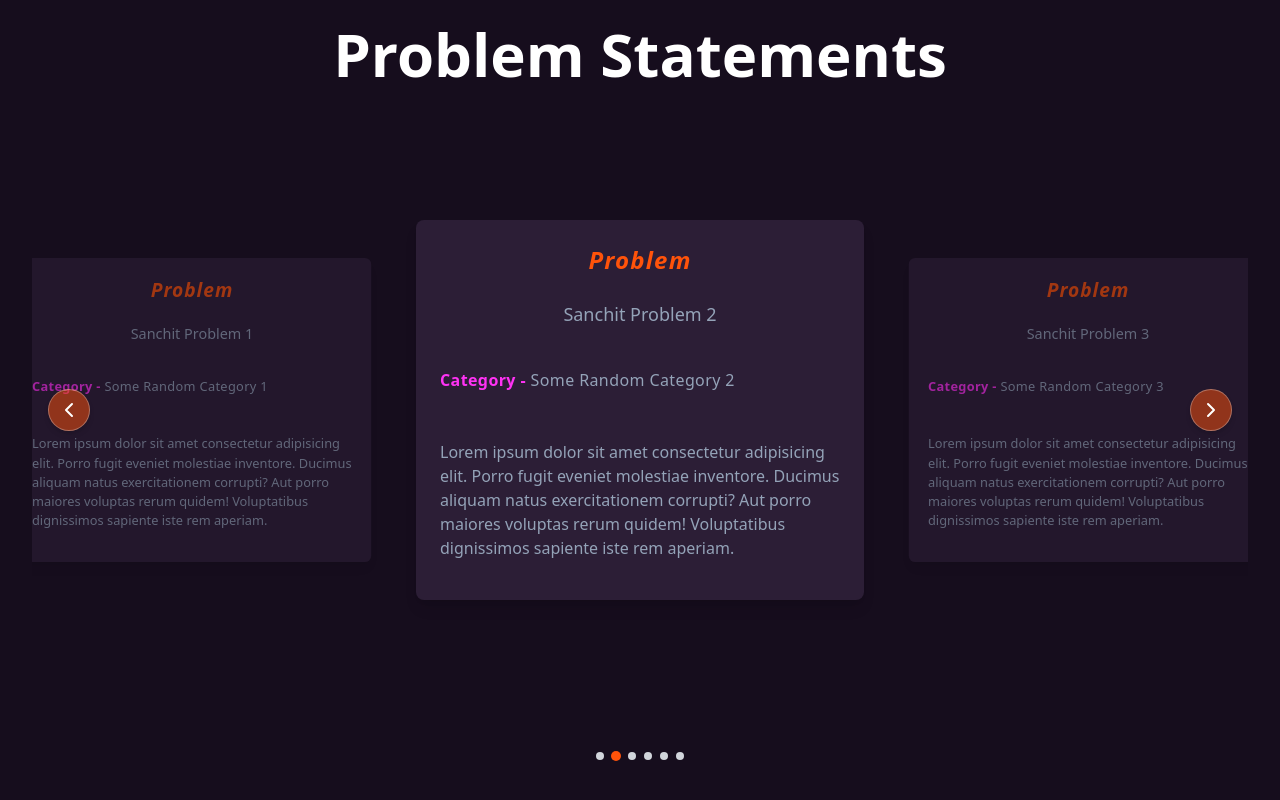
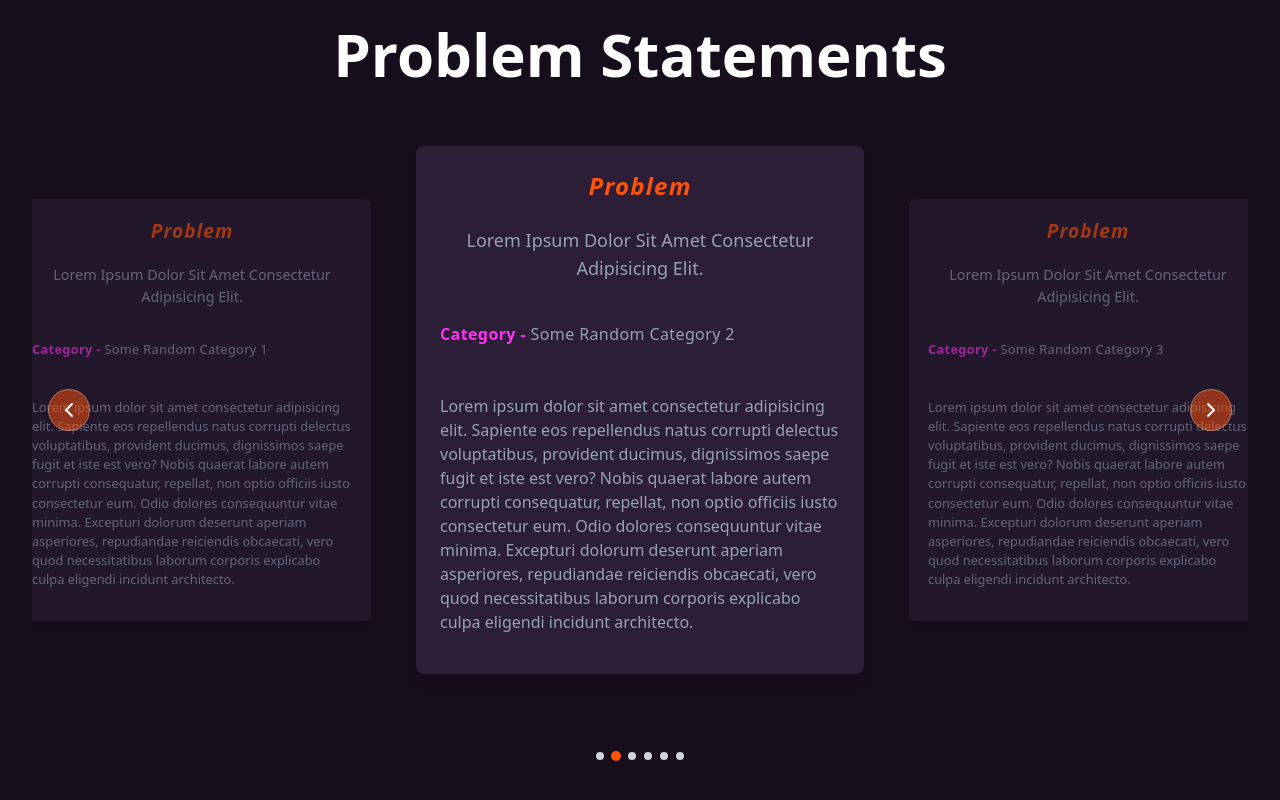
Before and after one commit to THEGAMECHANGER416/CodeKshetra2.0, a React (Vite) app: page / in a window 1280 px wide. Shown: the part 2504-3304 px from the top of the page. Built offline with nearby package versions, Linux system fonts and the light colour scheme.

Commit message:
change problem statements data

```diff
--- a/src/json/problem-statements.ts
+++ b/src/json/problem-statements.ts
@@ -4,39 +4,39 @@ export const CHANGE_DURATION = 5000;
 
 export const problemStatements: ProblemStatement[] = [
   {
-    title: "Sanchit Problem 1",
+    title: "Lorem ipsum dolor sit amet consectetur adipisicing elit.",
     category: "Some Random Category 1",
     description:
-      "Lorem ipsum dolor sit amet consectetur adipisicing elit. Porro fugit eveniet molestiae inventore. Ducimus aliquam natus exercitationem corrupti? Aut porro maiores voluptas rerum quidem! Voluptatibus dignissimos sapiente iste rem aperiam.",
+      "Lorem ipsum dolor sit amet consectetur adipisicing elit. Sapiente eos repellendus natus corrupti delectus voluptatibus, provident ducimus, dignissimos saepe fugit et iste est vero? Nobis quaerat labore autem corrupti consequatur, repellat, non optio officiis iusto consectetur eum. Odio dolores consequuntur vitae minima. Excepturi dolorum deserunt aperiam asperiores, repudiandae reiciendis obcaecati, vero quod necessitatibus laborum corporis explicabo culpa eligendi incidunt architecto.",
   },
   {
-    title: "Sanchit Problem 2",
+    title: "Lorem ipsum dolor sit amet consectetur adipisicing elit.",
     category: "Some Random Category 2",
     description:
-      "Lorem ipsum dolor sit amet consectetur adipisicing elit. Porro fugit eveniet molestiae inventore. Ducimus aliquam natus exercitationem corrupti? Aut porro maiores voluptas rerum quidem! Voluptatibus dignissimos sapiente iste rem aperiam.",
+      "Lorem ipsum dolor sit amet consectetur adipisicing elit. Sapiente eos repellendus natus corrupti delectus voluptatibus, provident ducimus, dignissimos saepe fugit et iste est vero? Nobis quaerat labore autem corrupti consequatur, repellat, non optio officiis iusto consectetur eum. Odio dolores consequuntur vitae minima. Excepturi dolorum deserunt aperiam asperiores, repudiandae reiciendis obcaecati, vero quod necessitatibus laborum corporis explicabo culpa eligendi incidunt architecto.",
   },
   {
-    title: "Sanchit Problem 3",
+    title: "Lorem ipsum dolor sit amet consectetur adipisicing elit.",
     category: "Some Random Category 3",
     description:
-      "Lorem ipsum dolor sit amet consectetur adipisicing elit. Porro fugit eveniet molestiae inventore. Ducimus aliquam natus exercitationem corrupti? Aut porro maiores voluptas rerum quidem! Voluptatibus dignissimos sapiente iste rem aperiam.",
+      "Lorem ipsum dolor sit amet consectetur adipisicing elit. Sapiente eos repellendus natus corrupti delectus voluptatibus, provident ducimus, dignissimos saepe fugit et iste est vero? Nobis quaerat labore autem corrupti consequatur, repellat, non optio officiis iusto consectetur eum. Odio dolores consequuntur vitae minima. Excepturi dolorum deserunt aperiam asperiores, repudiandae reiciendis obcaecati, vero quod necessitatibus laborum corporis explicabo culpa eligendi incidunt architecto.",
   },
   {
-    title: "Sanchit Problem 4",
+    title: "Lorem ipsum dolor sit amet consectetur adipisicing elit.",
     category: "Some Random Category 4",
     description:
-      "Lorem ipsum dolor sit amet consectetur adipisicing elit. Porro fugit eveniet molestiae inventore. Ducimus aliquam natus exercitationem corrupti? Aut porro maiores voluptas rerum quidem! Voluptatibus dignissimos sapiente iste rem aperiam.",
+      "Lorem ipsum dolor sit amet consectetur adipisicing elit. Sapiente eos repellendus natus corrupti delectus voluptatibus, provident ducimus, dignissimos saepe fugit et iste est vero? Nobis quaerat labore autem corrupti consequatur, repellat, non optio officiis iusto consectetur eum. Odio dolores consequuntur vitae minima. Excepturi dolorum deserunt aperiam asperiores, repudiandae reiciendis obcaecati, vero quod necessitatibus laborum corporis explicabo culpa eligendi incidunt architecto.",
   },
   {
-    title: "Sanchit Problem 5",
+    title: "Lorem ipsum dolor sit amet consectetur adipisicing elit.",
     category: "Some Random Category 5",
     description:
-      "Lorem ipsum dolor sit amet consectetur adipisicing elit. Porro fugit eveniet molestiae inventore. Ducimus aliquam natus exercitationem corrupti? Aut porro maiores voluptas rerum quidem! Voluptatibus dignissimos sapiente iste rem aperiam.",
+      "Lorem ipsum dolor sit amet consectetur adipisicing elit. Sapiente eos repellendus natus corrupti delectus voluptatibus, provident ducimus, dignissimos saepe fugit et iste est vero? Nobis quaerat labore autem corrupti consequatur, repellat, non optio officiis iusto consectetur eum. Odio dolores consequuntur vitae minima. Excepturi dolorum deserunt aperiam asperiores, repudiandae reiciendis obcaecati, vero quod necessitatibus laborum corporis explicabo culpa eligendi incidunt architecto.",
   },
   {
-    title: "Sanchit Problem 6",
+    title: "Lorem ipsum dolor sit amet consectetur adipisicing elit.",
     category: "Some Random Category 6",
     description:
-      "Lorem ipsum dolor sit amet consectetur adipisicing elit. Porro fugit eveniet molestiae inventore. Ducimus aliquam natus exercitationem corrupti? Aut porro maiores voluptas rerum quidem! Voluptatibus dignissimos sapiente iste rem aperiam.",
+      "Lorem ipsum dolor sit amet consectetur adipisicing elit. Sapiente eos repellendus natus corrupti delectus voluptatibus, provident ducimus, dignissimos saepe fugit et iste est vero? Nobis quaerat labore autem corrupti consequatur, repellat, non optio officiis iusto consectetur eum. Odio dolores consequuntur vitae minima. Excepturi dolorum deserunt aperiam asperiores, repudiandae reiciendis obcaecati, vero quod necessitatibus laborum corporis explicabo culpa eligendi incidunt architecto.",
   },
 ];
```
